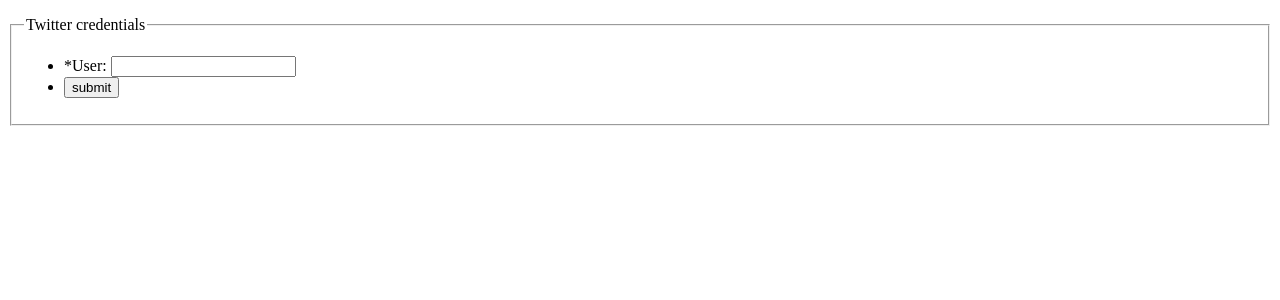
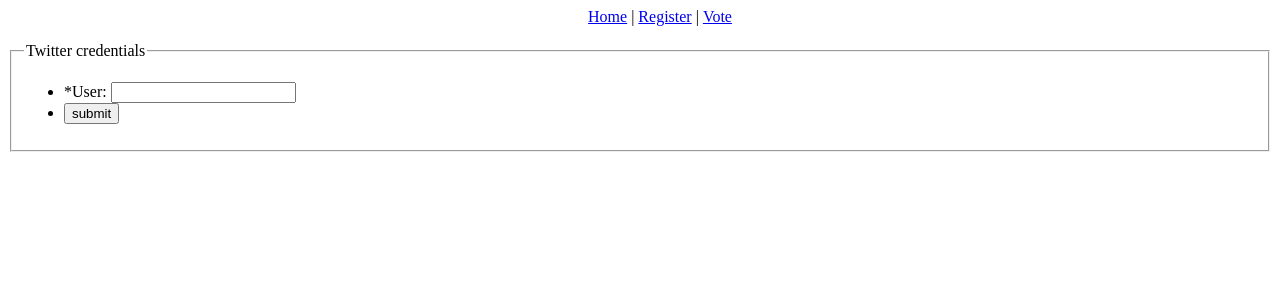
Before and after one commit to durden/streamquality, a Python web app: template templates/register.html in a window 1280 px wide. Shown: the top 300 px of the page. Run offline with Jinja, Linux system fonts and the light colour scheme; the template is opened without the code that fills it, so the values that code supplies are empty.

Commit message:
Add global nav, styles, etc.

```diff
--- a/static/css/main.css
+++ b/static/css/main.css
@@ -0,0 +1,9 @@
+#nav {
+    list-style-type: none;
+    margin: 0px;
+    text-align: center;
+}
+
+#nav li {
+    display: inline;
+}
--- a/templates/base.html
+++ b/templates/base.html
@@ -7,7 +7,13 @@
     </head>
 
     <body>
-        {% block nav %} {% endblock %}
+        {% block nav %}
+        <ul id="nav">
+            <li><a href="/">Home</a></li> |
+            <li><a href="/register/">Register</a></li> |
+            <li><a href="/vote/">Vote</a></li>
+        </ul>
+        {% endblock %}
 
         {% block content %} {% endblock %}
 
```
